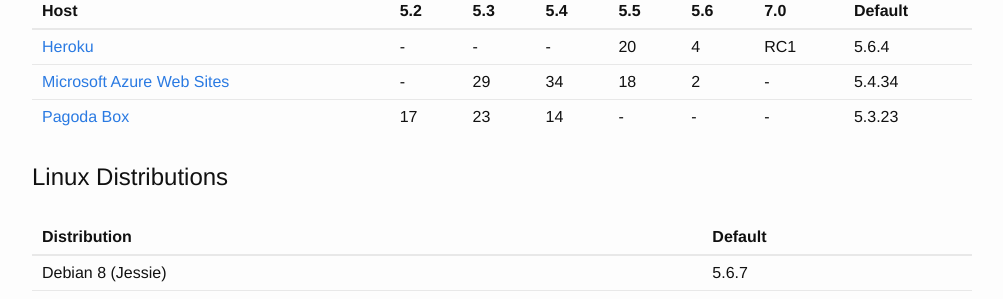
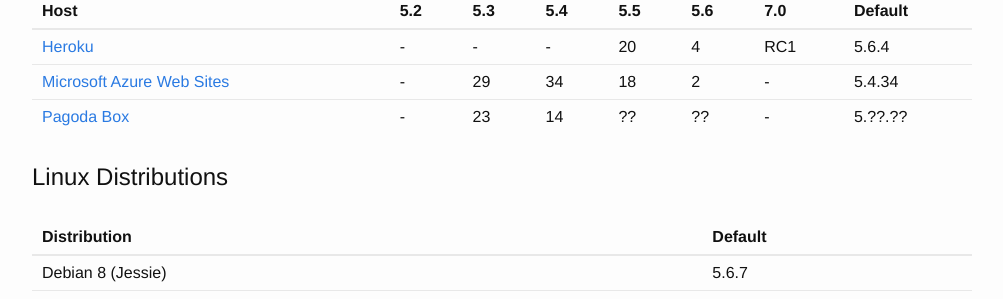
Before and after one commit to phpversions/phpversions.info, a Jekyll site: the page built from index.html, in a window 1280 px wide and 900 px high, scrolled down 1838 px. Shown: the part 152-451 px from the top of the window, without its empty margins (138-1141 px from the left). Built offline with Jekyll 4.4.1, drawn with Linux system fonts in a browser that asks for light colours.

Commit message:
Pagodabox dont 5.2 anymore

```diff
--- a/_data/custom_hosts.yml
+++ b/_data/custom_hosts.yml
@@ -17,7 +17,8 @@
 
 - name: "Pagoda Box"
   url: "https://pagodabox.com/"
-  php52: 17
   php53: 23
   php54: 14
-  default: 5.3.23
+  php55: ??
+  php56: ??
+  default: 5.??.??
```
